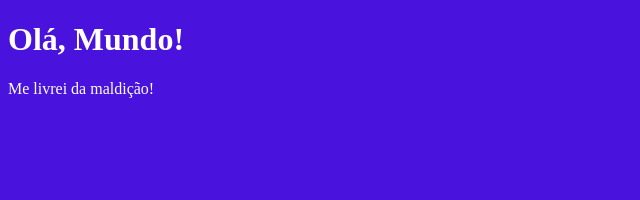
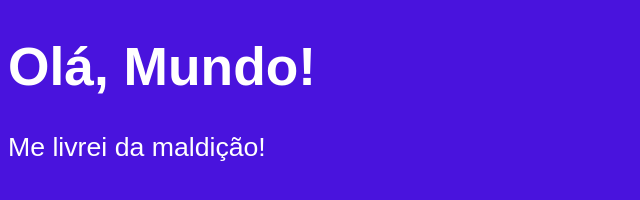
Before and after one commit to devdanielsilva/treinos-de-javascript, a plain HTML site: page primeiro-script/ex001.html in a window 1280 px wide. Shown: the whole page, without its empty margins (0-640 px from the left). Drawn offline with Linux system fonts and the light colour scheme.

Commit message:
Update ex001.html

```diff
--- a/primeiro-script/ex001.html
+++ b/primeiro-script/ex001.html
@@ -8,7 +8,7 @@
         body{
             background-color: rgba(61, 4, 219, 0.938);
             color: white;
-
+            font: normal 20pt Arial;
         }
     </style>
 </head>
```
